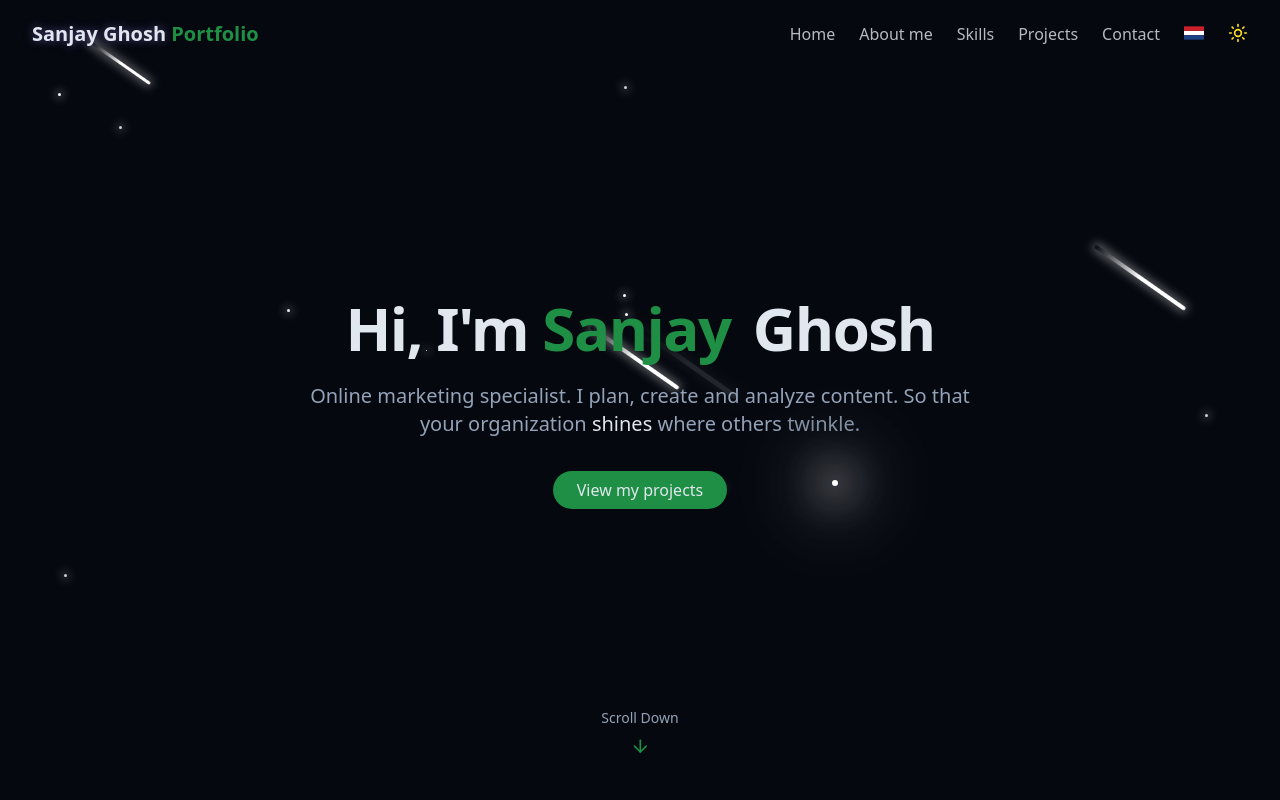
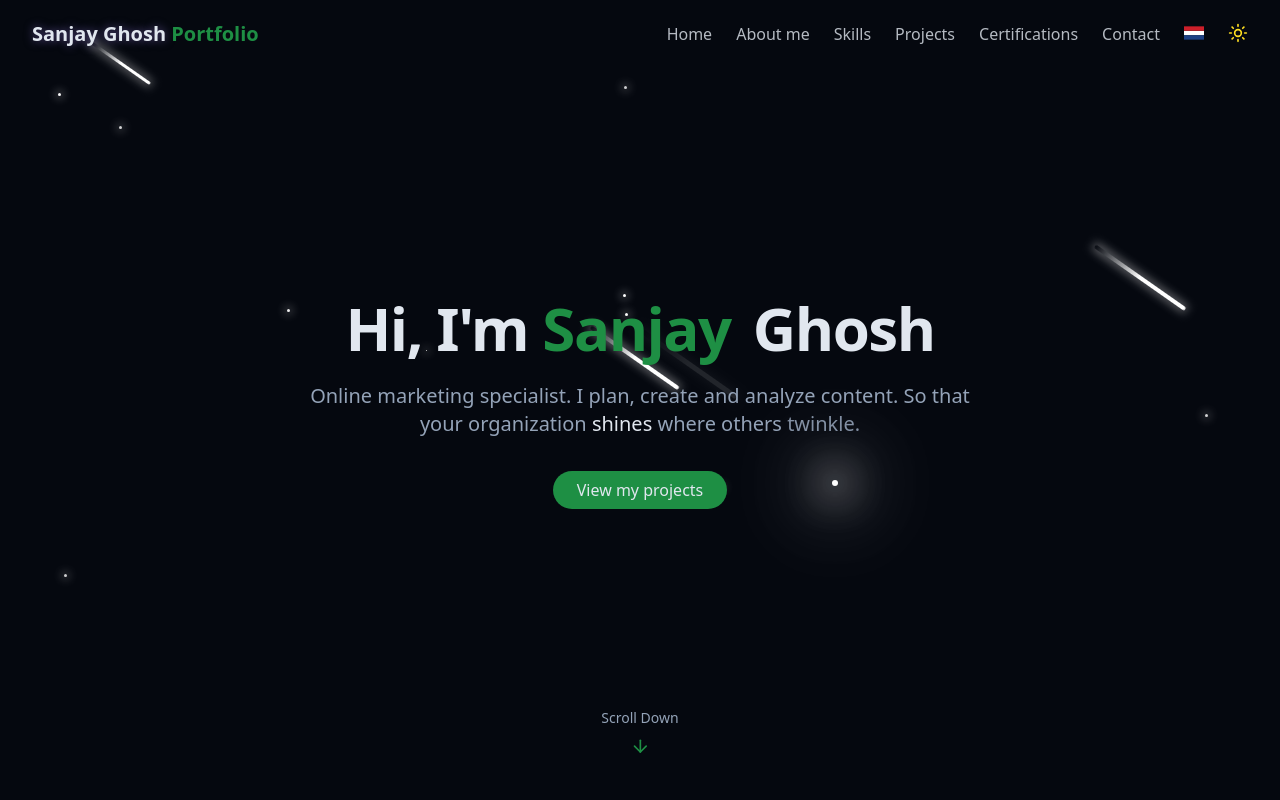
Before and after one commit to Sharkmaaan/portfolio-website, a React (Vite) app: page / in a window 1280 px wide. Shown: the top 800 px of the page. Built offline with nearby package versions, Linux system fonts and the light colour scheme.

Commit message:
Add certification section (hidden for now)

```diff
--- /dev/null
+++ b/src/components/CertificationsSection.jsx
@@ -0,0 +1,49 @@
+import { useTranslation } from "react-i18next";
+
+export const CertificationsSection = () => {
+    const { t } = useTranslation();
+
+    const certifications = [
+        {
+            id: 1,
+            title: "Digital Marketing",
+            provider: "HubSpot Academy",
+            image: "https://hubspot-credentials-na1.s3.amazonaws.com/prod/badges/user/bf9a4405a37f4b68bfa4d251c1af4c81.png",
+            url: "https://app-eu1.hubspot.com/academy/achievements/ybzksl0f/en/1/sanjay-ghosh/digital-marketing",
+        },
+    ];
+
+    return <section id="certificaten" className="py-24 px-4 relative">
+        <div className="container mx-auto max-w-5xl">
+            <h2 className="text-3xl md:text-4xl font-bold mb-4 text-center">
+                {t('certifications.title')} <span className="text-primary">{t('certifications.has')}</span> {t('certifications.title_end')}
+            </h2>
+
+            <p className="text-center text-muted-foreground mb-12 max-w-2xl mx-auto">
+                {t('certifications.subtitle')}
+            </p>
+
+            <div className="grid grid-cols-1 md:grid-cols-2 lg:grid-cols-3 gap-8 justify-items-center">
+                {certifications.map((cert) => (
+                    <a
+                        key={cert.id}
+                        href={cert.url}
+                        target="_blank"
+                        rel="noopener noreferrer"
+                        className="group bg-card rounded-lg overflow-hidden shadow-xs card-hover p-6 flex flex-col items-center text-center max-w-sm w-full"
+                    >
+                        <div className="mb-4 flex items-center justify-center h-32">
+                            <img
+                                src={cert.image}
+                                alt={`${cert.title} certification badge`}
+                                className="max-h-full max-w-full object-contain transition-transform duration-500 group-hover:scale-110"
+                            />
+                        </div>
+                        <h3 className="text-xl font-semibold mb-2">{cert.title}</h3>
+                        <p className="text-muted-foreground text-sm">{cert.provider}</p>
+                    </a>
+                ))}
+            </div>
+        </div>
+    </section>
+};
--- a/src/components/NavBar.jsx
+++ b/src/components/NavBar.jsx
@@ -15,6 +15,7 @@ export const NavBar = () => {
             {name: t('nav.about'), href: "#overmij"},
             {name: t('nav.skills'), href: "#vaardigheden"},
             {name: t('nav.projects'), href: "#projecten"},
+            {name: t('nav.certifications'), href: "#certificaten"},
             {name: t('nav.contact'), href: "#contact"},
         ]
 
--- a/src/locales/en.json
+++ b/src/locales/en.json
@@ -4,6 +4,7 @@
     "about": "About me",
     "skills": "Skills",
     "projects": "Projects",
+    "certifications": "Certifications",
     "contact": "Contact",
     "portfolio": "Portfolio"
   },
@@ -77,6 +78,12 @@
       "facebookBusiness": "Facebook Business Manager"
     }
   },
+  "certifications": {
+    "title": "Does he",
+    "has": "have",
+    "title_end": "any certifications?",
+    "subtitle": "Yes, but not as many as you might think. I believe more in experience than in badges. Still, I have a few that are worth mentioning."
+  },
   "projects": {
     "title": "Wow,",
     "who": "where did he",
--- a/src/locales/nl.json
+++ b/src/locales/nl.json
@@ -4,6 +4,7 @@
     "about": "Over mij",
     "skills": "Vaardigheden",
     "projects": "Projecten",
+    "certifications": "Certificaten",
     "contact": "Contact",
     "portfolio": "Portfolio"
   },
@@ -77,6 +78,12 @@
       "facebookBusiness": "Facebook Business Manager"
     }
   },
+  "certifications": {
+    "title": "Heeft",
+    "has": "ie",
+    "title_end": "nog certificaten dan?",
+    "subtitle": "Ja, maar niet zo veel als je zou denken. Ik geloof meer in ervaring dan in badges. Toch heb ik er een paar die de moeite waard zijn."
+  },
   "projects": {
     "title": "Wow, bij",
     "who": "wie",
--- a/src/pages/Home.jsx
+++ b/src/pages/Home.jsx
@@ -4,6 +4,7 @@ import { HeroSection } from "../components/HeroSection";
 import { AboutSection } from "../components/AboutSection";
 import { SkillsSection } from "../components/SkillsSection";
 import { ProjectsSection } from "../components/ProjectsSection";
+import { CertificationsSection } from "../components/CertificationsSection";
 import { ContactSection } from "../components/ContactSection";
 import { Footer } from "../components/Footer";
 
@@ -20,6 +21,7 @@ export const Home = () => {
             <AboutSection />
             <SkillsSection />
             <ProjectsSection />
+            {/* <CertificationsSection /> */}
             <ContactSection />
 
         </main>
```
